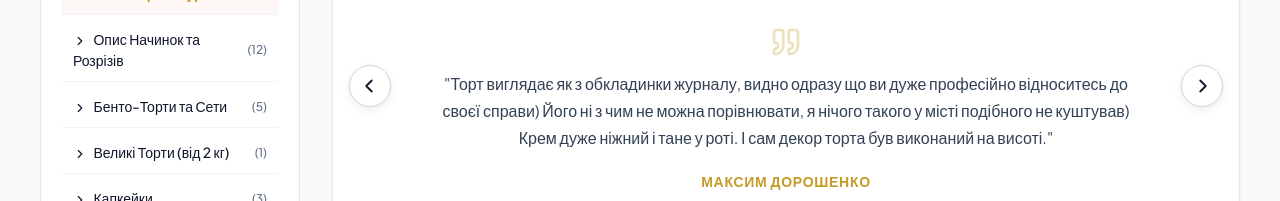
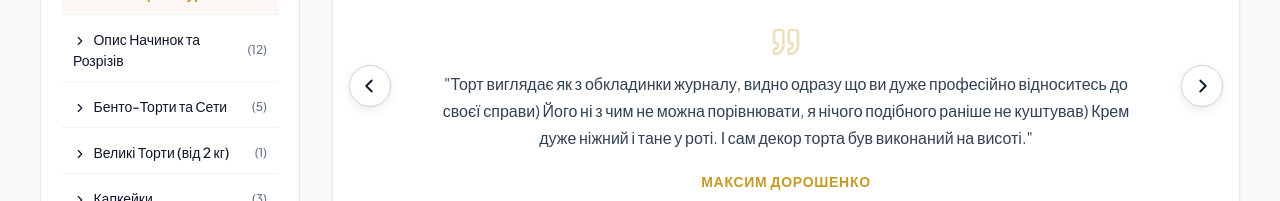
Before and after one commit to awraamgitelman-ops/tort, a React (Vite) app: page /#catalog in a window 1280 px wide. Shown: the part 500-701 px from the top of the page. Built offline with nearby package versions, Linux system fonts and the light colour scheme; no server answers; the HTML template or start-up script is replaced by a standard one.

Commit message:
Remove all mentions of Odessa and specific cities across the website

```diff
--- a/src/components/AgreementPage.jsx
+++ b/src/components/AgreementPage.jsx
@@ -75,7 +75,7 @@ export default function AgreementPage({ onBackToCatalog }) {
             <ul style={{ paddingLeft: '20px', margin: 0, display: 'flex', flexDirection: 'column', gap: '6px' }}>
               <li><strong>«Товар»</strong> — авторські кондитерські вироби (бенто-торти, великі торти від 2 кг, святкові сеты, капкейки, десерти), представлені в каталозі Інтернет-магазину.</li>
               <li><strong>«Інтернет-магазин»</strong> — офіційний веб-сайт BELLA CRÈME, створений для ознайомлення з прейскурантом, описом начинок та оформлення дистанційних замовлень.</li>
-              <li><strong>«Продавець»</strong> — ТОВ «БОВАСКО» (код ЄДРПОУ: 43342987, м. Одеса).</li>
+              <li><strong>«Продавець»</strong> — ТОВ «БОВАСКО» (код ЄДРПОУ: 43342987, Україна).</li>
               <li><strong>«Покупець»</strong> — дієздатна фізична або юридична особа, яка замовляє Товар на умовах цього Договору.</li>
               <li><strong>«Замовлення»</strong> — перелік окремих кондитерських позицій, узгоджена вага, начинка, дата готовності та адреса доставки, оформлені через сайт або Telegram-менеджера.</li>
             </ul>
@@ -132,7 +132,7 @@ export default function AgreementPage({ onBackToCatalog }) {
               6. Доставка, самовивіз та зберігання
             </h2>
             <p>
-              6.1. Доставка здійснюється кур'єрськими службами або на таксі з дбайливим кондитерським транспортуванням по м. Одеса та області, або шляхом узгодженого самовивозу.
+              6.1. Доставка здійснюється кур'єрськими службами або на таксі з дбайливим кондитерським транспортуванням за вказаною адресою клієнта, або шляхом узгодженого самовивозу.
             </p>
             <p style={{ marginTop: '8px' }}>
               6.2. <strong>Умови зберігання:</strong> Кондитерські вироби з натуральними вершками, крем-сиром та свіжими ягодами є швидкопсувними продуктами харчування. Обов'язкове зберігання здійснюється виключно в холодильнику при температурі <strong>+2°C … +6°C</strong>. Термін придатності — до 72 годин з моменту виготовлення.
@@ -178,7 +178,7 @@ export default function AgreementPage({ onBackToCatalog }) {
                 <div style={{ fontSize: '12px', color: 'var(--text-muted)', textTransform: 'uppercase', fontWeight: 700 }}>Юридична особа</div>
                 <div style={{ fontSize: '15px', fontWeight: 800, color: 'var(--bg-navy)', marginTop: '2px' }}>ТОВ «БОВАСКО»</div>
                 <div style={{ fontSize: '13px', color: '#475569', marginTop: '2px' }}>Код ЄДРПОУ: <strong>43342987</strong></div>
-                <div style={{ fontSize: '13px', color: '#475569', marginTop: '2px' }}>Місцезнаходження: м. Одеса, Україна</div>
+                <div style={{ fontSize: '13px', color: '#475569', marginTop: '2px' }}>Місцезнаходження: Україна</div>
               </div>
 
               <div>
--- a/src/components/ReviewsCarousel.jsx
+++ b/src/components/ReviewsCarousel.jsx
@@ -5,7 +5,7 @@ const REVIEWS = [
   {
     id: 1,
     name: 'Максим Дорошенко',
-    text: 'Торт виглядає як з обкладинки журналу, видно одразу що ви дуже професійно відноситесь до своєї справи) Його ні з чим не можна порівнювати, я нічого такого у місті подібного не куштував) Крем дуже ніжний і тане у роті. І сам декор торта був виконаний на висоті.'
+    text: 'Торт виглядає як з обкладинки журналу, видно одразу що ви дуже професійно відноситесь до своєї справи) Його ні з чим не можна порівнювати, я нічого подібного раніше не куштував) Крем дуже ніжний і тане у роті. І сам декор торта був виконаний на висоті.'
   },
   {
     id: 2,
```
